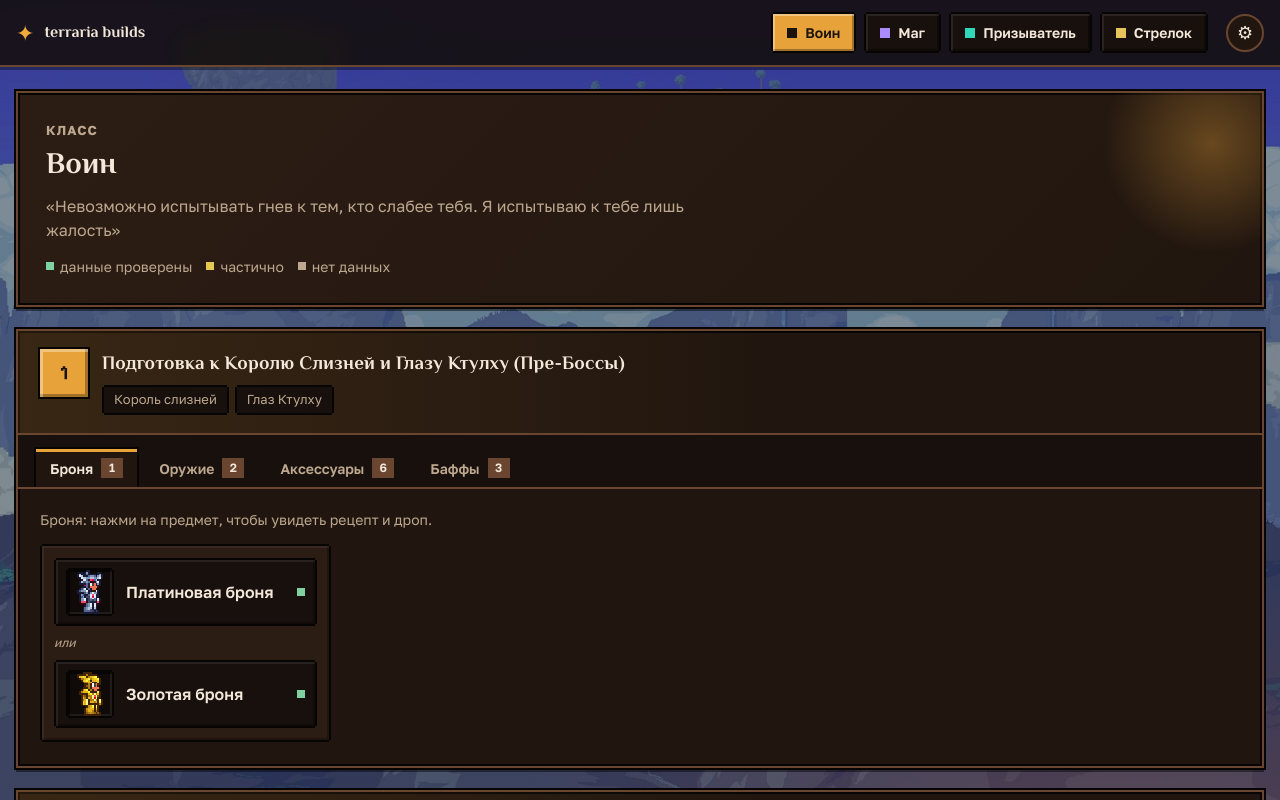
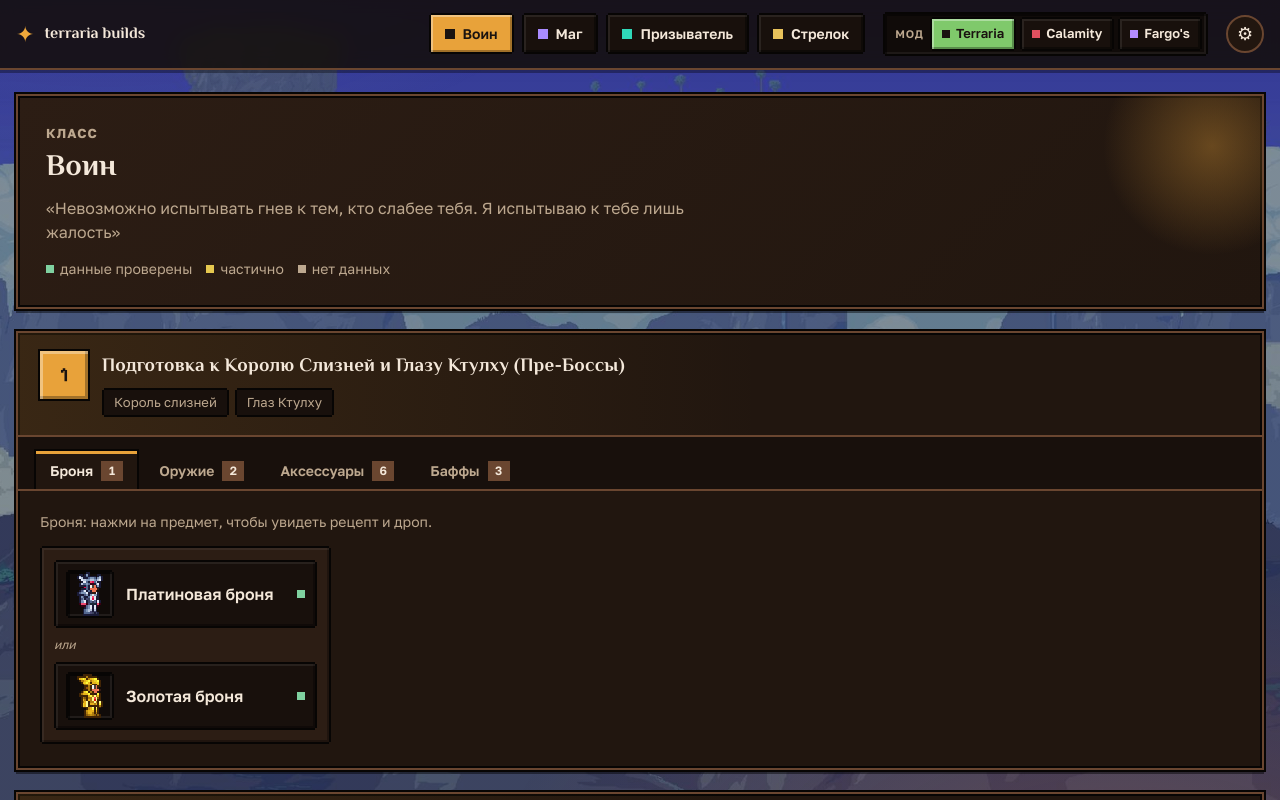
Before and after one commit to anoba-sss/terraria-builds, a plain HTML site: page index.html in a window 1280 px wide. Shown: the top 800 px of the page. Drawn offline with Linux system fonts and the light colour scheme; a web font is replaced by a local one.

Commit message:
Add files via upload

```diff
--- a/index.html
+++ b/index.html
@@ -71,6 +71,7 @@
     Фанатский справочник. Не связан с Re-Logic. Данные: <a href="https://terraria.wiki.gg/ru/" target="_blank" rel="noopener noreferrer">Terraria Wiki</a>; русские названия и дополнительные сведения также взяты из <a href="https://terraria-game.fandom.com/ru/wiki/%D0%A2%D0%B5%D1%80%D1%80%D0%B0%D1%80%D0%B8%D1%8F_%D0%B2%D0%B8%D0%BA%D0%B8" target="_blank" rel="noopener noreferrer">Террария вики (Fandom)</a>.
   </footer>
 
+  <script src="js/mods.js"></script>
   <script src="js/app.js"></script>
 </body>
 </html>
```
